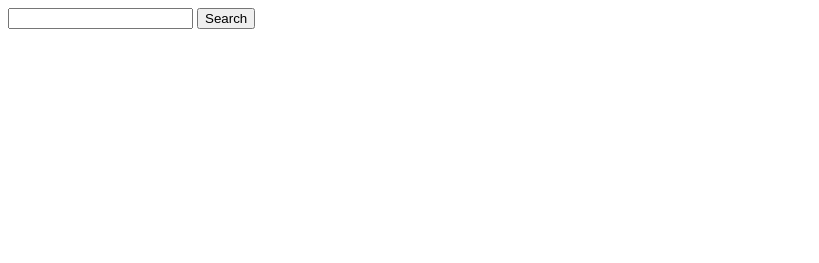
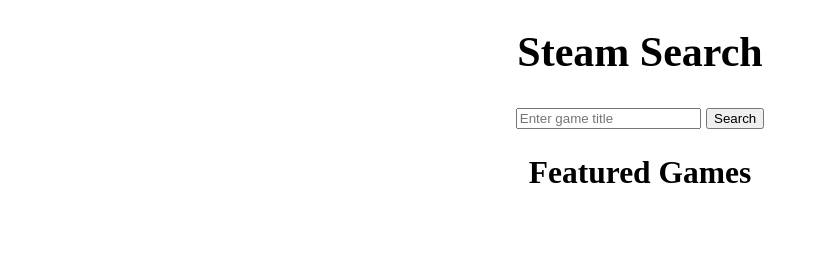
Before and after one commit to ScottRobinsonSky/MV-Week-4-Project, a plain HTML site: page index.html in a window 1280 px wide. Shown: the whole page, without its empty margins (0-819 px from the left). Drawn offline with Linux system fonts and the light colour scheme.

Commit message:
Basic HTML structure and CSS grid

```diff
--- a/index.html
+++ b/index.html
@@ -1,16 +1,44 @@
 <!DOCTYPE html>
 <html lang="en">
   <head>
-    <meta charset="UTF-8">
-    <meta http-equiv="X-UA-Compatible" content="IE=edge">
-    <meta name="viewport" content="width=device-width, initial-scale=1.0">
+    <meta charset="UTF-8" />
+    <meta http-equiv="X-UA-Compatible" content="IE=edge" />
+    <meta name="viewport" content="width=device-width, initial-scale=1.0" />
     <script src="script.js" defer></script>
-    <link rel="stylesheet" href="style.css">
+    <link rel="stylesheet" href="style.css" />
     <title>Steam API Search</title>
   </head>
   <body>
+    <header>
+      <h1>Steam Search</h1>
+    </header>
+    <main>
+      <section id="on-load" class="flex-center flex-column">
+        <form action="" class="">
           <label for="steamSearchQuery"></label>
-    <input type="text" name="steamSearchQuery" id="steamSearchQuery">
+          <input
+            type="text"
+            name="steamSearchQuery"
+            id="steamSearchQuery"
+            placeholder="Enter game title"
+          />
           <button type="submit" id="submitSearchQuery">Search</button>
+        </form>
+        <div id="error-container"></div>
+        <section id="featured-games-container">
+          <h2 id="feat-game-head">Featured Games</h2>
+        </section>
+      </section>
+      <section id="info-display" class="hidden">
+        <article id="game-data-container">
+          <article id="data-general"></article>
+          <figure id="data-requirements"></figure>
+          <!-- #data-art -->
+          <!-- #data-description -->
+          <!-- #data-critic -->
+        </article>
+      </section>
+    </main>
+    <footer></footer>
   </body>
 </html>
--- a/style.css
+++ b/style.css
@@ -1 +1,85 @@
 /* TODO: Add styling for p.error */
+/* || COLOUR SCHEME */
+/* || COLOUR SCHEME {
+  BLACK: #090E1D;
+  DARK GREY: #373747
+  NAVY BLUE: #1D2C4E
+  LIGHT BLUE: #3396BA
+  GREEN: #60C137
+  LIGHT GREY: #B4BAC4
+  WHITE: #E3EBEE
+} */
+
+/* || FONTS */
+html {
+  text-align: center;
+  font-size: calc(16px + 0.390625vw);
+}
+
+/* || PRIMARY ELEMENT */
+
+/* || SECONDARY ELEMENT */
+h1 {
+  text-align: center;
+}
+
+/* || CLASS */
+.flex-center {
+  display: flex;
+  align-items: center;
+  justify-content: center;
+  align-content: center;
+}
+.flex-column {
+  flex-direction: column;
+}
+
+/* || GRIDS*/
+
+/* || FEATURED GAMES GRID */
+/* || CONTAINER */
+#featured-games-container {
+  display: grid;
+  grid-template-columns: repeat(5, 1fr);
+  grid-template-rows: auto 1fr 1fr;
+  grid-auto-flow: row dense;
+}
+/* || ELEMENTS */
+#feat-game-head {
+  grid-column: 1 / 6;
+  grid-row: 1 / 2;
+}
+.featured-game {
+}
+
+/* || GAME DATA GRID */
+/* || CONTAINER */
+#game-data-container {
+  display: grid;
+  grid-template-areas:
+  "g g a a a a"
+  "d d c r r r";
+}
+/* || ELEMENTS */
+#data-general{
+grid-area: g;
+}
+#data-requirements{
+grid-area: r;
+}
+#data-art{
+grid-area: a;
+}
+#data-description{
+grid-area: d;
+}
+#data-critic{
+grid-area: c;
+}
+
+
+/* || MOBILE */
+
+/* || TABLET */
+
+/* || DESKTOP */
```
Lines whose indentation alone changed are shown as unchanged.
